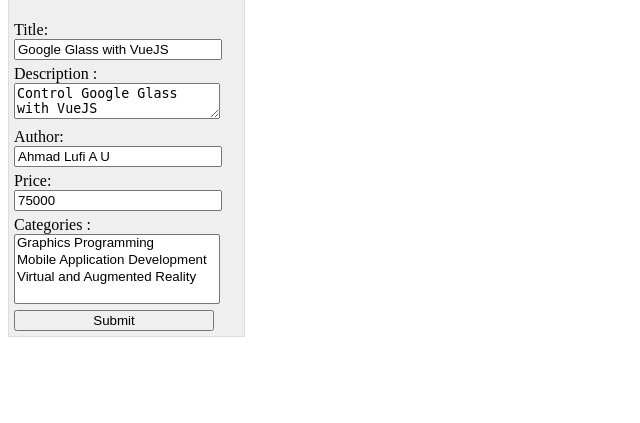
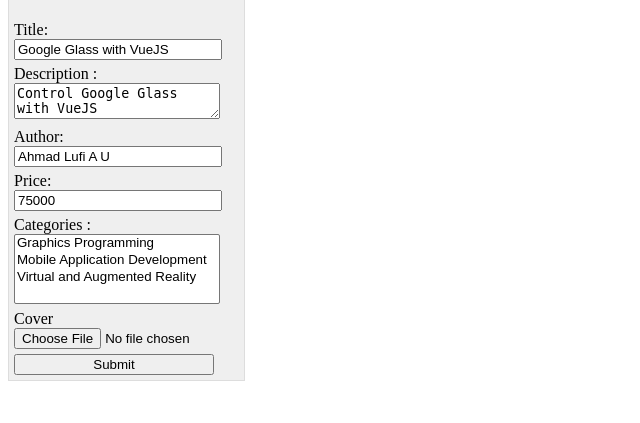
Before and after one commit to ahmadlufiau/vue-fundamental, a PHP site: page /sampleform.html in a window 1280 px wide. Shown: the part 68-491 px from the top of the page, without its empty margins (0-640 px from the left). Run offline with PHP 8.4, Linux system fonts and the light colour scheme.

Commit message:
handling file upload

```diff
--- a/index.php
+++ b/index.php
@@ -8,3 +8,4 @@
 
 // menampilkan data yang dikirimkan dengan method post
 print_r($_POST);
+print_r($_FILES['cover']);
--- a/sampleform.html
+++ b/sampleform.html
@@ -57,6 +57,9 @@
                     {{ option.text }}
                 </option>
             </select>
+            <br>
+            <label for="cover">Cover</label>
+            <input type="file" ref="cover" name="cover">
             <br>
             <label for=""></label>
             <input type="submit" value="Submit">
@@ -118,12 +121,14 @@
 
                         //persiapkan data
                         let formBook = this.$refs.formBook
+                        let cover = this.$refs.cover.files[0]
                         formData = new FormData(formBook)
                         // formData.append('title', this.title)
                         // formData.append('description', this.description)
                         // formData.append('authors', this.authors)
                         // formData.append('price', this.price)
                         // formData.append('categories', this.categories)
+                        formData.append("cover", cover)
 
                         // kirim data ke server
                         let xhttp = new XMLHttpRequest() // create objek XMLHttp
```
